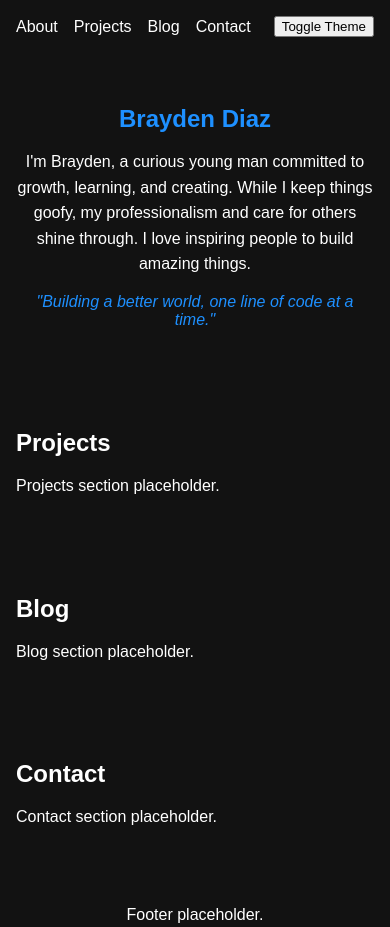
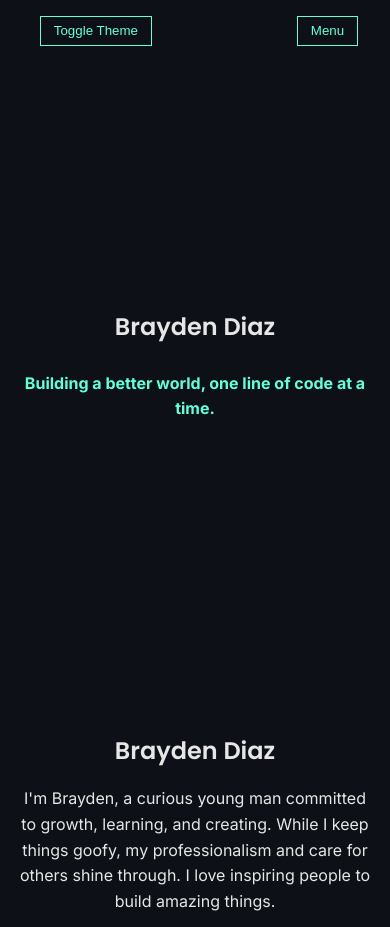
Before and after one commit to Brayden-Diaz/Portfolio, a plain HTML site: page index.html in a window 390 px wide. Shown: the top 927 px of the page. Drawn offline with Linux system fonts and the light colour scheme.

Commit message:
Implement dark-mode layout template

```diff
--- a/index.html
+++ b/index.html
@@ -4,22 +4,29 @@
     <meta charset="UTF-8">
     <meta name="viewport" content="width=device-width, initial-scale=1.0">
     <title>Developer Portfolio</title>
+    <link href="https://fonts.googleapis.com/css2?family=Inter:wght@400;700&family=Poppins:wght@600&display=swap" rel="stylesheet">
     <link rel="stylesheet" href="style.css">
 </head>
 <body>
     <header>
         <nav>
-            <ul>
+            <ul class="nav-links">
+                <li><a href="#home">Home</a></li>
                 <li><a href="#about">About</a></li>
                 <li><a href="#projects">Projects</a></li>
                 <li><a href="#blog">Blog</a></li>
                 <li><a href="#contact">Contact</a></li>
             </ul>
             <button id="theme-toggle" aria-label="Toggle dark mode">Toggle Theme</button>
+            <button id="menu-toggle" aria-label="Toggle navigation">Menu</button>
         </nav>
     </header>
 
     <main>
+        <section id="home" class="hero">
+            <h1>Brayden Diaz</h1>
+            <p>Building a better world, one line of code at a time.</p>
+        </section>
         <section id="about" class="about-me">
             <h2 class="display-name">Brayden Diaz</h2>
             <p class="intro">I'm Brayden, a curious young man committed to growth, learning, and creating. While I keep things goofy, my professionalism and care for others shine through. I love inspiring people to build amazing things.</p>
--- a/script.js
+++ b/script.js
@@ -1,6 +1,13 @@
 document.addEventListener('DOMContentLoaded', () => {
-    const toggle = document.getElementById('theme-toggle');
-    toggle.addEventListener('click', () => {
+    const themeToggle = document.getElementById('theme-toggle');
+    const menuToggle = document.getElementById('menu-toggle');
+    const navLinks = document.querySelector('.nav-links');
+
+    themeToggle.addEventListener('click', () => {
         document.body.classList.toggle('light-mode');
     });
+
+    menuToggle.addEventListener('click', () => {
+        navLinks.classList.toggle('active');
+    });
 });
--- a/style.css
+++ b/style.css
@@ -1,28 +1,44 @@
 :root {
-    --bg-color: #121212;
-    --text-color: #ffffff;
-    --accent-color: #1e90ff;
+    --bg-color: #0d1117;
+    --text-color: #e6e6e6;
+    --accent-color: #64ffda;
+    --font-body: 'Inter', Arial, sans-serif;
+    --font-heading: 'Poppins', sans-serif;
 }
 
 body {
     margin: 0;
     padding: 0;
-    font-family: Arial, sans-serif;
+    font-family: var(--font-body);
     background-color: var(--bg-color);
     color: var(--text-color);
+    line-height: 1.6;
+    transition: background-color 0.3s, color 0.3s;
+}
+
+h1, h2, h3, h4 {
+    font-family: var(--font-heading);
+    margin-bottom: 0.5rem;
+}
+
+header {
+    position: sticky;
+    top: 0;
+    background: var(--bg-color);
+    z-index: 10;
 }
 
 nav {
     display: flex;
     justify-content: space-between;
     align-items: center;
-    padding: 1rem;
+    padding: 1rem 2rem;
 }
 
-nav ul {
+.nav-links {
     list-style: none;
     display: flex;
-    gap: 1rem;
+    gap: 1.5rem;
     margin: 0;
     padding: 0;
 }
@@ -30,15 +46,62 @@ nav ul {
 nav a {
     color: var(--text-color);
     text-decoration: none;
+    transition: color 0.3s ease;
+}
+
+nav a:hover,
+nav a:focus {
+    color: var(--accent-color);
+}
+
+#theme-toggle,
+#menu-toggle {
+    background: none;
+    border: 1px solid var(--accent-color);
+    color: var(--accent-color);
+    padding: 0.4rem 0.8rem;
+    margin-left: 0.5rem;
+    cursor: pointer;
+    transition: background-color 0.3s, color 0.3s;
+}
+
+#theme-toggle:hover,
+#menu-toggle:hover {
+    background-color: var(--accent-color);
+    color: var(--bg-color);
+}
+
+#menu-toggle {
+    display: none;
 }
 
 section {
-    padding: 2rem 1rem;
+    padding: 3rem 1rem;
+}
+
+.hero {
+    display: flex;
+    flex-direction: column;
+    justify-content: center;
+    align-items: center;
+    min-height: 60vh;
+    text-align: center;
+}
+
+.hero p {
+    color: var(--accent-color);
+    font-weight: 700;
+}
+
+.about-me {
+    max-width: 700px;
+    margin: 0 auto;
+    text-align: center;
 }
 
 footer {
     text-align: center;
-    padding: 1rem;
+    padding: 2rem 0;
 }
 
 body.light-mode {
@@ -46,23 +109,28 @@ body.light-mode {
     --text-color: #000000;
 }
 
-.about-me {
-    max-width: 600px;
-    margin: 0 auto;
-    text-align: center;
+@media (max-width: 600px) {
+    .nav-links {
+        position: absolute;
+        top: 100%;
+        left: 0;
+        right: 0;
+        background: var(--bg-color);
+        flex-direction: column;
+        align-items: center;
+        gap: 1rem;
+        padding: 1rem 0;
+        border-top: 1px solid var(--accent-color);
+        transform: scaleY(0);
+        transform-origin: top;
+        transition: transform 0.3s ease-in-out;
+    }
+
+    .nav-links.active {
+        transform: scaleY(1);
+    }
+
+    #menu-toggle {
+        display: inline-block;
+    }
 }
-
-.about-me .display-name {
-    color: var(--accent-color);
-    margin-bottom: 0.5rem;
-}
-
-.about-me .intro {
-    line-height: 1.6;
-}
-
-.about-me .quote {
-    font-style: italic;
-    color: var(--accent-color);
-    margin-top: 1rem;
-}
```
